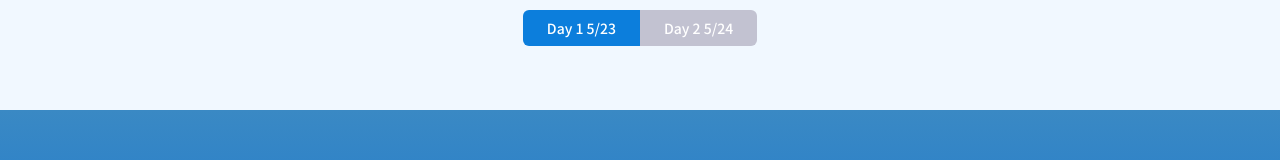
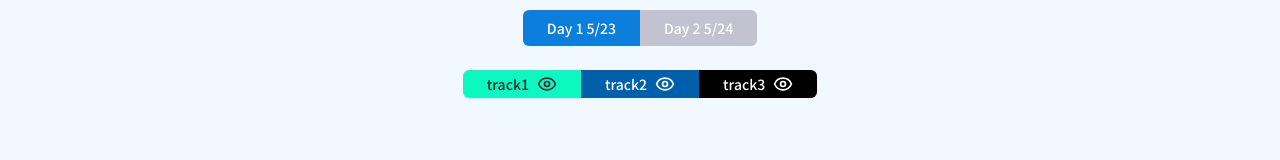
Before and after one commit to tskaigi/tskaigi2025-web-site, a Next.js app: page /wip/talks in a window 1280 px wide. Shown: the part 190-350 px from the top of the page. Built offline with nearby package versions, Linux system fonts and the light colour scheme.

Commit message:
feat: 🎸 add TrackToggle

```diff
--- a/src/app/wip/talks/page.tsx
+++ b/src/app/wip/talks/page.tsx
@@ -2,7 +2,8 @@
 
 import { EventDateTab } from "@/components/talks/EventDateTab";
 import { useState } from "react";
-import type { EventDate } from "@/constants/talkList";
+import type { EventDate, Track } from "@/constants/talkList";
+import { TrackToggle } from "@/components/talks/TrackToggle";
 
 const TalksPage = () => {
   const [currentDate, setCurrentDate] = useState<EventDate>("DAY1");
@@ -11,6 +12,24 @@ const TalksPage = () => {
     setCurrentDate(date);
     // 必要に応じて他のロジックを追加
   };
+
+  // トラックの表示状態を管理
+  const [visibleTracks, setVisibleTracks] = useState<{
+    [key in Track]: boolean;
+  }>({
+    TRACK1: true,
+    TRACK2: true,
+    TRACK3: true,
+  });
+
+  // トラックの表示/非表示を切り替える処理
+  const handleToggleTrack = (trackId: Track) => {
+    setVisibleTracks((prev) => ({
+      ...prev,
+      [trackId]: !prev[trackId],
+    }));
+  };
+
   return (
     <main className="bg-blue-light-100 mt-16 py-16 px-10">
       <h1 className="text-2xl font-bold text-blue-light-500 text-center md:text-3xl lg:text-4xl">
@@ -19,6 +38,12 @@ const TalksPage = () => {
       <div className="text-center mt-8">
         <EventDateTab currentDate={currentDate} onTabChange={handleTabChange} />
       </div>
+      <div className="text-center mt-6">
+        <TrackToggle
+          visibleTracks={visibleTracks}
+          onToggleTrack={handleToggleTrack}
+        />
+      </div>
     </main>
   );
 };
--- a/src/components/talks/EventDateTab/index.tsx
+++ b/src/components/talks/EventDateTab/index.tsx
@@ -24,7 +24,7 @@ export function EventDateTab({ currentDate, onTabChange }: Props) {
                 "px-6 py-2 text-sm font-medium transition-colors",
                 isActive
                   ? "bg-blue-light-500 text-white"
-                  : "bg-black-300 text-white hover:bg-blue-light-400 ",
+                  : "bg-black-300 text-white",
               )}
             >
               {dateText}
--- /dev/null
+++ b/src/components/talks/TrackToggle/index.tsx
@@ -0,0 +1,54 @@
+import { TRACK } from "@/constants/talkList";
+import type { Track } from "@/constants/talkList";
+import { cn } from "@/lib/utils";
+import { Eye, EyeOff } from "lucide-react";
+
+type Props = {
+  visibleTracks: {
+    [key in Track]: boolean;
+  };
+  onToggleTrack: (trackId: Track) => void;
+};
+
+export function TrackToggle({ visibleTracks, onToggleTrack }: Props) {
+  return (
+    <div className="w-full flex justify-center">
+      <div className="inline-flex rounded-md overflow-hidden">
+        {(Object.keys(TRACK) as Track[]).map((trackId) => {
+          const isVisible = visibleTracks[trackId];
+          const displayTrackId =
+            trackId === "TRACK1"
+              ? "track1"
+              : trackId === "TRACK2"
+                ? "track2"
+                : "track3";
+
+          return (
+            <button
+              type="button"
+              key={trackId}
+              onClick={() => onToggleTrack(trackId)}
+              className={cn(
+                "px-6 py-1 text-sm font-medium transition-colors flex items-center gap-2",
+                isVisible
+                  ? trackId === "TRACK1"
+                    ? "bg-[#0CF8C0] text-black"
+                    : trackId === "TRACK2"
+                      ? "bg-[#005FAA] text-white"
+                      : "bg-[#000000] text-white"
+                  : "bg-black-300 text-white",
+              )}
+            >
+              {displayTrackId}
+              {isVisible ? (
+                <Eye className="h-5 w-5" />
+              ) : (
+                <EyeOff className="h-5 w-5" />
+              )}
+            </button>
+          );
+        })}
+      </div>
+    </div>
+  );
+}
--- a/src/constants/talkList.ts
+++ b/src/constants/talkList.ts
@@ -4,7 +4,7 @@ export const EVENT_DATE = {
 } as const;
 export type EventDate = keyof typeof EVENT_DATE;
 
-const TRACK = {
+export const TRACK = {
   TRACK1: {
     name: "トグルホールディングストラック",
   },
@@ -14,8 +14,8 @@ const TRACK = {
   TRACK3: {
     name: "レジレジーズトラック",
   },
-};
-type Track = keyof typeof TRACK;
+} as const;
+export type Track = keyof typeof TRACK;
 
 const TalkType = {
   SESSION: {
```
